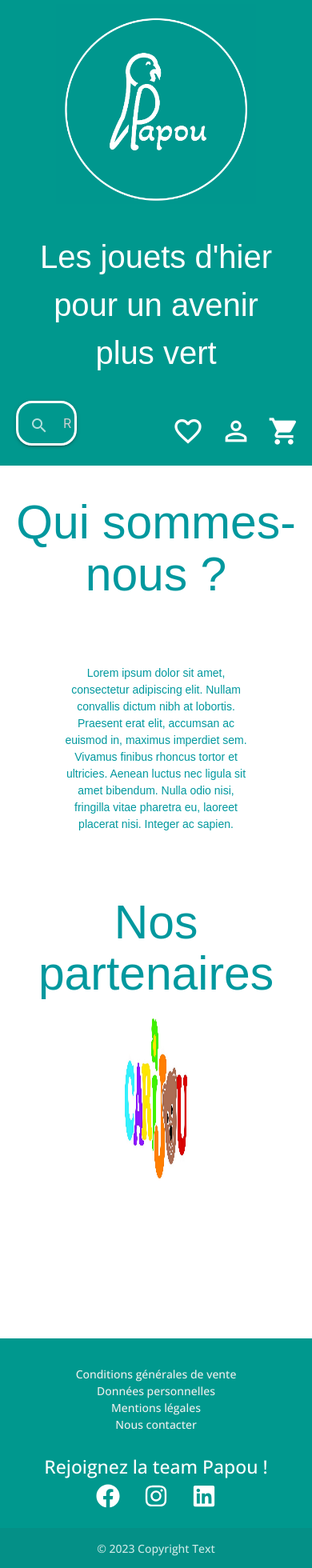
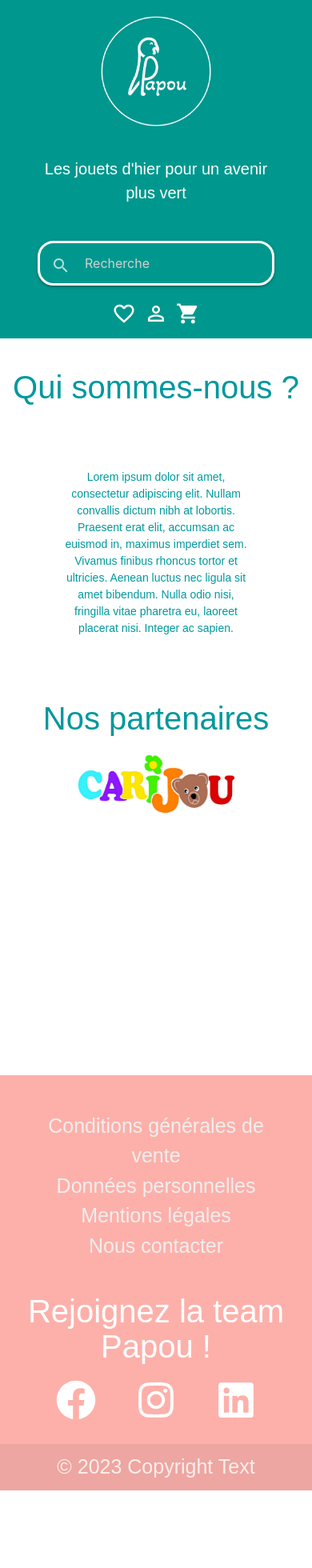
Before and after one commit to BaltoClem/papou, a React (Create React App) app: page / in a window 390 px wide. Shown: the whole page at 80% size. After the commit the page ends 1863 px from the top, so only its background shows below. Built offline with nearby package versions, Linux system fonts and the light colour scheme; a web font is replaced by a local one.

Commit message:
Responsive header, footer et homme ok

```diff
--- a/src/components/Footer.js
+++ b/src/components/Footer.js
@@ -4,7 +4,7 @@ import { FaFacebook, FaInstagram, FaLinkedin } from 'react-icons/fa';
 const Footer = () => {
 
     const footerStyle = {
-        backgroundColor: "#00988E", // Définit la couleur de fond
+        backgroundColor: "#fdb0aa", // Définit la couleur de fond
         color: "white", // Définit la couleur du texte en blanc
     };
 
@@ -23,9 +23,9 @@ const Footer = () => {
                     <div className="col l6 s12">
                         <h5 className="white-text">Rejoignez la team Papou !</h5>
                         <div className='social_icons'>
-                            <a href="https://www.facebook.com/yourpage"><FaFacebook size={30} color="white" /></a>
-                            <a href="https://www.instagram.com/yourpage"><FaInstagram size={30} color="white" /></a>
-                            <a href="https://www.linkedin.com/in/yourprofile"><FaLinkedin size={30} color="white" /></a>
+                            <a href="https://www.facebook.com/yourpage"><FaFacebook size={50} color="white" /></a>
+                            <a href="https://www.instagram.com/yourpage"><FaInstagram size={50} color="white" /></a>
+                            <a href="https://www.linkedin.com/in/yourprofile"><FaLinkedin size={50} color="white" /></a>
                         </div>
                     </div>
                 </div>
--- a/src/components/PartnersSection.js
+++ b/src/components/PartnersSection.js
@@ -2,7 +2,6 @@ import React, { useState, useEffect } from 'react';
 import { Carousel } from 'react-responsive-carousel';
 import 'react-responsive-carousel/lib/styles/carousel.min.css';
 
-// Importez les logos de vos partenaires
 import partenaire1 from '../data/partners_logo/partner1.png';
 import partenaire2 from '../data/partners_logo/partner2.png';
 import partenaire3 from '../data/partners_logo/partner3.jpg';
@@ -15,15 +14,11 @@ const partenaires = [
   { id: 3, logo: partenaire3, nom: 'Partenaire 3' },
   { id: 4, logo: partenaire4, nom: 'Partenaire 4' },
   { id: 5, logo: partenaire5, nom: 'Partenaire 5' }
-  // Ajoutez d'autres partenaires ici
 ];
 
 const partnersSectionStyle = {
-    color: '#00989E'
-}
-
-const imageWidthPercentage = 20; // Définissez la largeur en pourcentage de la largeur de l'écran
-const imageHeight = 200; // Définissez la hauteur souhaitée pour les images
+  color: '#00989E'
+};
 
 const PartnersSection = () => {
   const [currentSlide, setCurrentSlide] = useState(0);
@@ -31,12 +26,19 @@ const PartnersSection = () => {
   useEffect(() => {
     const interval = setInterval(() => {
       setCurrentSlide((prevSlide) => (prevSlide + 1) % partenaires.length);
-    }, 3000); // Changement d'image automatique toutes les 3 secondes
+    }, 3000);
 
     return () => {
       clearInterval(interval);
     };
   }, []);
+
+  // Ajoutez cette fonction pour calculer la largeur des images en pourcentage
+  const getImageWidth = () => {
+    const windowWidth = window.innerWidth;
+    const imageWidthPercentage = windowWidth <= 768 ? 50 : 20; // Ajustez les valeurs pour différentes tailles d'écran
+    return imageWidthPercentage;
+  };
 
   return (
     <div className="carousel-container" style={partnersSectionStyle}>
@@ -56,7 +58,10 @@ const PartnersSection = () => {
             <img
               src={partenaire.logo}
               alt={partenaire.nom}
-              style={{ width: `${imageWidthPercentage}%`, height: imageHeight }}
+              style={{
+                width: `${getImageWidth()}%`, // Utilisez la largeur calculée
+                height: 'auto', // Ajustez la hauteur en conséquence
+              }}
             />
           </div>
         ))}
--- a/src/styles/App.css
+++ b/src/styles/App.css
@@ -73,14 +73,20 @@ header {
 ***********************************/
 
 footer{
-  font-family: 'Open Sans', sans-serif;
+  /* font-family: 'Open Sans', sans-serif; */
+  font-size: 25px;
+}
+
+footer h5{
+  font-size: 40px;
 }
 
 footer .social_icons {
   display: flex;
   justify-content: space-between; /* Espace égal entre les icônes */
-  width: 150px; /* Ajustez la largeur en fonction de vos besoins */
+  width: 250px; /* Ajustez la largeur en fonction de vos besoins */
   margin: auto;
+  margin-top: 20px;
 }
 
 footer .social_icons a {
@@ -94,3 +100,61 @@ footer .social_icons a {
 .who_are_we p{
   margin: 80px;
 }
+
+/***********************************
+************ Responsive ************
+***********************************/
+
+/***********************************
+************ 768 PX ************
+***********************************/
+
+@media (max-width: 768px) {
+
+  /***********************************
+  ************** Header **************
+  ***********************************/
+  header {
+    padding: 10px; /* Ajustez le padding selon vos besoins */
+  }
+
+  .papou-logo img {
+    width: 150px; /* Ajustez la taille du logo pour les petits écrans */
+    height: 150px;
+  }
+
+  .slogan p {
+    font-size: 20px; /* Réduisez la taille de la police */
+  }
+
+  .search_icons {
+    flex-direction: column; /* Changez la direction de la flexbox pour empiler les éléments */
+  }
+
+  .search_icons nav {
+    width: 80%; /* Ajustez la largeur pour une meilleure adaptation aux petits écrans */
+    margin: 15px 0; /* Ajustez les marges selon vos besoins */
+  }
+
+  .search_icons i {
+    font-size: 30px; /* Réduisez la taille de l'icône de recherche */
+  }
+
+  #search {
+    border-radius: 10px; /* Ajustez le rayon de la bordure */
+  }
+
+  .group_icons i {
+    margin: 5px; /* Ajustez les marges entre les icônes */
+  }
+
+  /***********************************
+  *************** Home ***************
+  ***********************************/
+
+.who_are_we h1, .carousel-container h1{
+  font-size: 40px;
+}
+
+
+}
```
